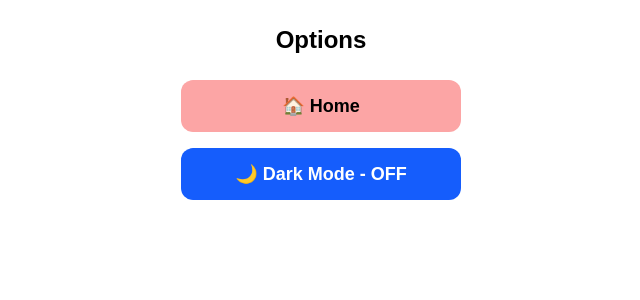
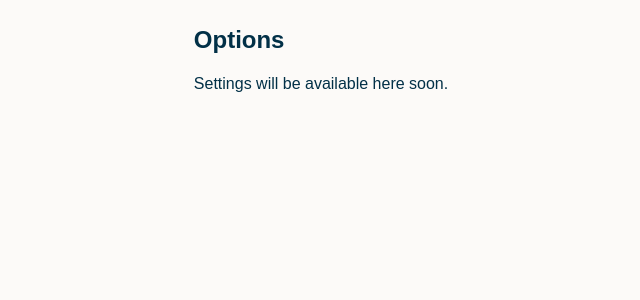
Before and after one commit to marvinalnashi/cookbook-frontend, a Next.js app: page /options in a window 1280 px wide. Shown: the top 300 px of the page, without its empty margins (319-959 px from the left). Built offline with nearby package versions, Linux system fonts and the light colour scheme.

Commit message:
Reverted dark mode and code cleanup

```diff
--- a/src/app/globals.css
+++ b/src/app/globals.css
@@ -4,22 +4,25 @@
   --primary: #FFB703;
   --secondary: #219EBC;
   --accent: #8ECAE6;
+  --background: #FCFAF8;
+  --text: #023047;
   --error: #D62828;
 }
 
 body {
+  background-color: var(--background);
+  color: var(--text);
   font-family: 'Arial', sans-serif;
   margin: 0;
   padding: 0;
-  scrollbar-width: none;
-}
-
-body::-webkit-scrollbar {
-  display: none;
+  height: 100vh;
+  display: flex;
+  flex-direction: column;
 }
 
 h1, h2, h3 {
   font-weight: bold;
+  color: var(--text);
 }
 
 button {
--- a/src/app/layout.tsx
+++ b/src/app/layout.tsx
@@ -1,7 +1,5 @@
+import type { Metadata } from "next";
 import "./globals.css";
-import type { Metadata } from "next";
-import { ThemeProvider } from "./theme-context";
-import React from "react";
 
 export const metadata: Metadata = {
     title: "Little Chef's Cookbook",
@@ -10,11 +8,9 @@ export const metadata: Metadata = {
 
 export default function RootLayout({ children }: { children: React.ReactNode }) {
     return (
-        <html lang="en" suppressHydrationWarning>
-        <body className="bg-white text-black dark:bg-black dark:text-white transition-colors duration-300">
-        <ThemeProvider>
-            <div className="max-w-md w-full mx-auto px-4 py-6">{children}</div>
-        </ThemeProvider>
+        <html lang="en">
+        <body className="flex flex-col items-center justify-start h-screen overflow-y-auto px-6 py-4">
+        {children}
         </body>
         </html>
     );
--- a/src/app/options/page.tsx
+++ b/src/app/options/page.tsx
@@ -1,33 +1,9 @@
 "use client";
-
-import { useTheme } from "../theme-context";
-import { useRouter } from "next/navigation";
-
-export default function OptionsPage() {
-    const { theme, toggleTheme } = useTheme();
-    const router = useRouter();
-
+export default function Page() {
     return (
-        <div className="flex flex-col items-center">
-            <h1 className="text-2xl font-bold mb-6 text-black dark:text-white">Options</h1>
-
-            <button
-                onClick={() => router.push("/")}
-                className="flex items-center justify-center w-60 px-4 py-4 rounded-2xl bg-[#FCA5A5] text-black dark:text-white text-lg font-bold mb-4 hover:bg-[#EF4444]"
-            >
-                🏠 Home
-            </button>
-
-            <button
-                onClick={toggleTheme}
-                className={`flex items-center justify-center w-60 px-4 py-4 rounded-2xl text-lg font-bold mb-4 ${
-                    theme === "dark"
-                        ? "bg-green-600 text-white"
-                        : "bg-blue-600 text-white"
-                }`}
-            >
-                {theme === "dark" ? "🌙 Dark Mode - ON" : "🌙 Dark Mode - OFF"}
-            </button>
+        <div className="p-6">
+            <h1 className="text-2xl font-bold mb-4">Options</h1>
+            <p>Settings will be available here soon.</p>
         </div>
     );
 }
--- a/src/app/recipes/[id]/cook/guided-cooking/page.tsx
+++ b/src/app/recipes/[id]/cook/guided-cooking/page.tsx
@@ -80,9 +80,9 @@ export default function GuidedCookingPage() {
     return (
         <main className="flex flex-col items-center justify-start w-full px-4 py-6 overflow-y-auto">
             <div className="flex flex-col items-center mb-6 w-full max-w-md">
-                <h1 className="text-2xl font-bold text-center mb-2 text-black dark:text-white">{recipe.title}</h1>
-                <p className="text-center text-md mb-2 text-black dark:text-white">{recipe.description}</p>
-                <p className="text-center text-md mb-4 text-black dark:text-white">
+                <h1 className="text-2xl font-bold text-center mb-2 text-black">{recipe.title}</h1>
+                <p className="text-center text-md mb-2 text-black">{recipe.description}</p>
+                <p className="text-center text-md mb-4 text-black">
                     <strong>Ingredients:</strong> {recipe.ingredients.join(", ")}
                 </p>
 
--- a/src/app/recipes/filtered/page.tsx
+++ b/src/app/recipes/filtered/page.tsx
@@ -34,12 +34,12 @@ export default function FilteredRecipesPage() {
                 />
             </div>
 
-            <div className="bg-[#FDBA74] text-center text-black dark:text-white font-bold text-lg px-6 py-3 rounded-full shadow mb-6">
+            <div className="bg-[#FDBA74] text-center font-bold text-lg px-6 py-3 rounded-full shadow mb-6">
                 PICK YOUR NIBBLE:
             </div>
 
             <button
-                className="flex items-center justify-between gap-2 w-full max-w-xs px-4 py-4 rounded-2xl bg-[#FCA5A5] text-black dark:text-white text-lg font-bold mb-4 transition-all hover:bg-[#EF4444]"
+                className="flex items-center justify-between gap-2 w-full max-w-xs px-4 py-4 rounded-2xl bg-[#FCA5A5] text-lg font-bold mb-4 transition-all hover:bg-[#EF4444]"
                 onClick={() => {
                     localStorage.removeItem("includedIngredients");
                     localStorage.removeItem("excludedIngredients");
@@ -55,7 +55,7 @@ export default function FilteredRecipesPage() {
             {recipes.map((recipe) => (
                 <button
                     key={recipe.id}
-                    className="flex items-center justify-between gap-2 w-full max-w-xs px-4 py-4 rounded-2xl bg-[#B9FBC0] text-black dark:text-white text-lg font-bold mb-4 transition-all hover:bg-[#34D399]"
+                    className="flex items-center justify-between gap-2 w-full max-w-xs px-4 py-4 rounded-2xl bg-[#B9FBC0] text-lg font-bold mb-4 transition-all hover:bg-[#34D399]"
                     onClick={() => router.push(`/recipes/${recipe.id}/cook`)}
                 >
                     <span className="text-2xl">🍽️</span>
--- a/src/app/recipes/page.tsx
+++ b/src/app/recipes/page.tsx
@@ -54,12 +54,12 @@ export default function RecipesPage() {
                 />
             </div>
 
-            <div className="bg-[#FDBA74] text-center text-black dark:text-white font-bold text-lg px-6 py-3 rounded-full shadow mb-6">
+            <div className="bg-[#FDBA74] text-center font-bold text-lg px-6 py-3 rounded-full shadow mb-6">
                 PICK YOUR NIBBLE:
             </div>
 
             <button
-                className="flex items-center justify-between gap-2 w-full max-w-xs px-4 py-4 rounded-2xl bg-[#FCA5A5] text-black dark:text-white text-lg font-bold mb-4 transition-all hover:bg-[#EF4444]"
+                className="flex items-center justify-between gap-2 w-full max-w-xs px-4 py-4 rounded-2xl bg-[#FCA5A5] text-lg font-bold mb-4 transition-all hover:bg-[#EF4444]"
                 onClick={() => {
                     localStorage.removeItem("includedIngredients");
                     localStorage.removeItem("excludedIngredients");
@@ -75,7 +75,7 @@ export default function RecipesPage() {
             {recipes.map((recipe) => (
                 <button
                     key={recipe.id}
-                    className="flex items-center justify-between gap-2 w-full max-w-xs px-4 py-4 rounded-2xl bg-[#B9FBC0] text-black dark:text-white text-lg font-bold mb-4 transition-all hover:bg-[#34D399]"
+                    className="flex items-center justify-between gap-2 w-full max-w-xs px-4 py-4 rounded-2xl bg-[#B9FBC0] text-lg font-bold mb-4 transition-all hover:bg-[#34D399]"
                     onClick={() => router.push(`/recipes/${recipe.id}/cook`)}
                 >
                     <span className="text-2xl">🍽️</span>
--- a/src/app/theme-context.tsx
+++ /dev/null
@@ -1,55 +0,0 @@
-"use client";
-
-import React, { createContext, useContext, useEffect, useState } from "react";
-
-type Theme = "light" | "dark";
-
-interface ThemeContextType {
-    theme: Theme;
-    toggleTheme: () => void;
-    setTheme: (theme: Theme) => void;
-}
-
-const ThemeContext = createContext<ThemeContextType | undefined>(undefined);
-
-export const ThemeProvider = ({ children }: { children: React.ReactNode }) => {
-    const [theme, setThemeState] = useState<Theme>("light");
-
-    useEffect(() => {
-        const stored = localStorage.getItem("theme") as Theme;
-        if (stored === "dark") {
-            setThemeState("dark");
-            document.documentElement.classList.add("dark");
-        } else {
-            setThemeState("light");
-            document.documentElement.classList.remove("dark");
-        }
-    }, []);
-
-    const setTheme = (newTheme: Theme) => {
-        localStorage.setItem("theme", newTheme);
-        setThemeState(newTheme);
-
-        if (newTheme === "dark") {
-            document.documentElement.classList.add("dark");
-        } else {
-            document.documentElement.classList.remove("dark");
-        }
-    };
-
-    const toggleTheme = () => {
-        setTheme(theme === "dark" ? "light" : "dark");
-    };
-
-    return (
-        <ThemeContext.Provider value={{ theme, toggleTheme, setTheme }}>
-            {children}
-        </ThemeContext.Provider>
-    );
-};
-
-export const useTheme = (): ThemeContextType => {
-    const context = useContext(ThemeContext);
-    if (!context) throw new Error("useTheme must be used within ThemeProvider");
-    return context;
-};
```
Also changed, not shown: src/app/add-recipe.tsx (deleted, +0 -48 lines), src/app/confirmation/page.tsx (+4 -4 lines), src/app/help-me-decide/page.tsx (+4 -4 lines), src/app/page.tsx (+5 -5 lines).
